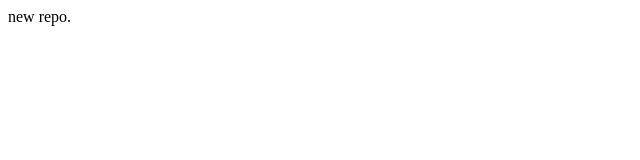
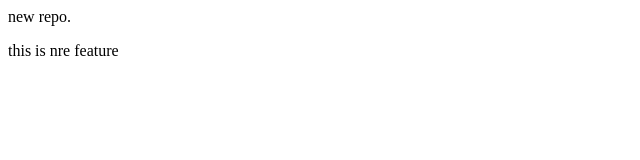
Before and after one commit to RajatKhanna-001/RajatKhanna-demo, a plain HTML site: page LocalRepo/index.html in a window 1280 px wide. Shown: the full height of the page, 0-640 px from the left. Drawn offline with Linux system fonts and the light colour scheme.

Commit message:
this is new feature

```diff
--- a/LocalRepo/index.html
+++ b/LocalRepo/index.html
@@ -1 +1,2 @@
 <p>new repo.</p>
+<p>this is nre feature</p>
```
